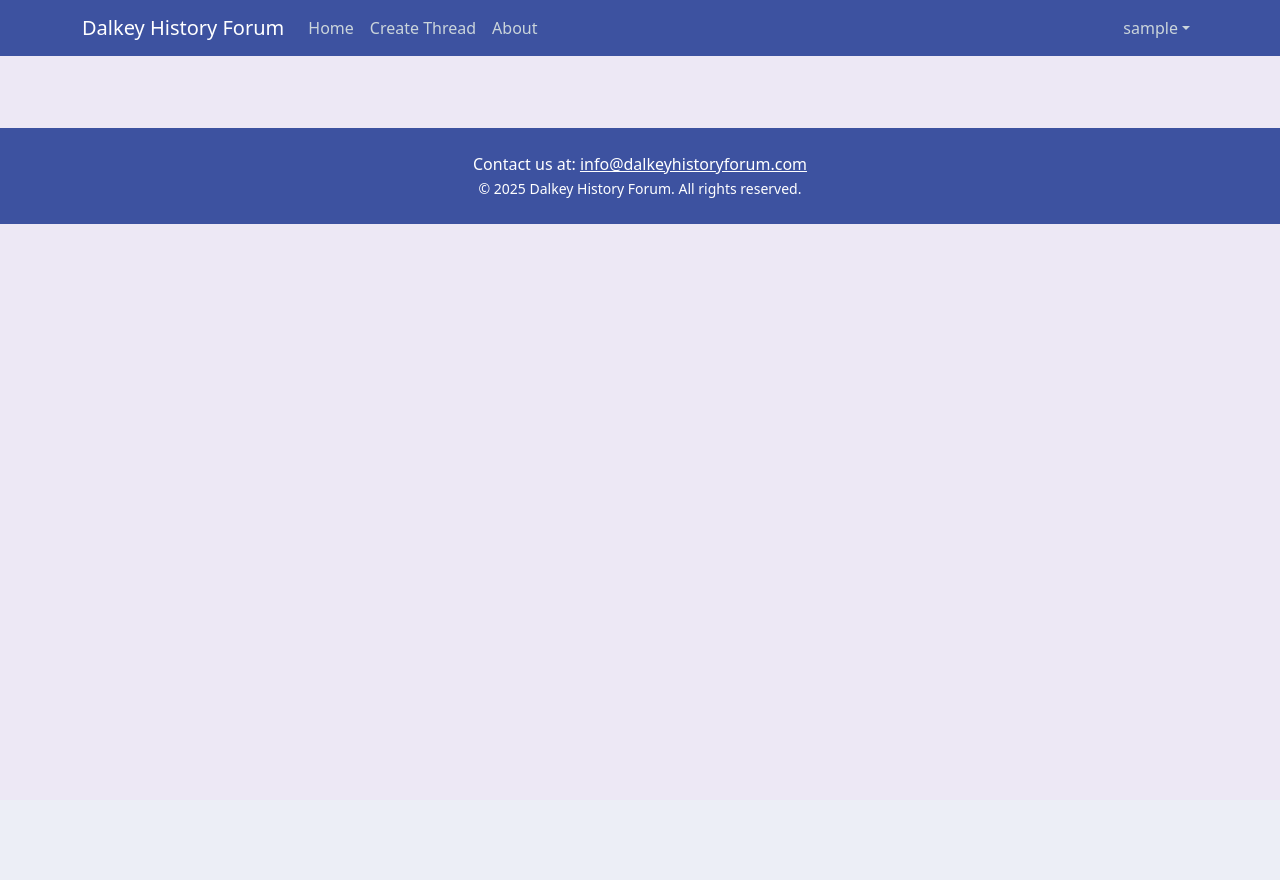
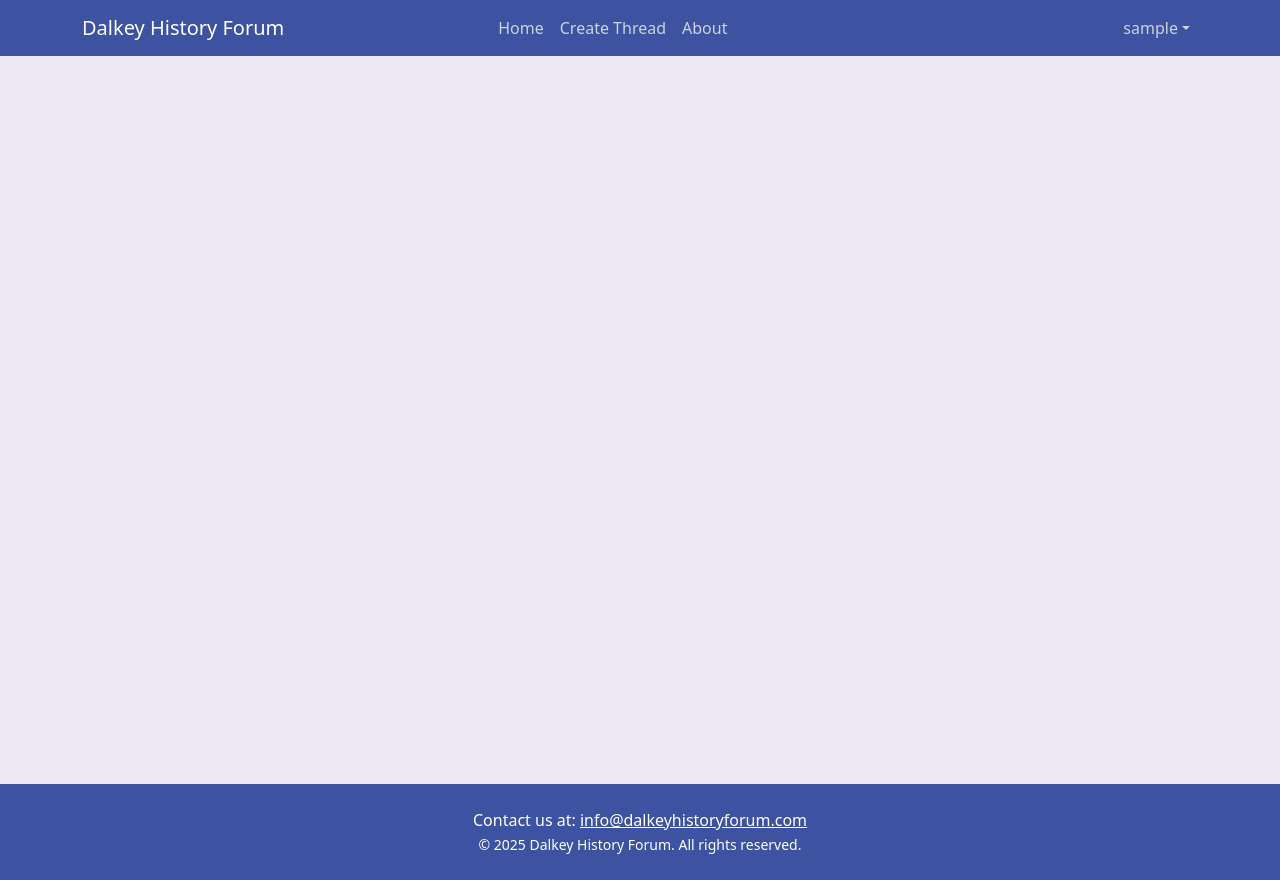
Before and after one commit to amyhastings/dalkeyhistoryforum, a Django app: page / in a window 1280 px wide. Before the commit the page ends 224 px from the top, so only its background shows below. Run offline with Django 4.2, Linux system fonts and the light colour scheme; the visitor is signed in with stand-in values (Sample User, id 1); data that the repository does not hold is empty.

Commit message:
Changes to styling including amendments to nav and footer, addition of favicon

```diff
--- a/dalkeyhistoryforum/forum/static/forum/main.css
+++ b/dalkeyhistoryforum/forum/static/forum/css/main.css
@@ -107,16 +107,3 @@ ul {
 .account-heading {
   font-size: 2.5rem;
 }
-
-.navbar-nav .form-inline {
-    display: inline-block;
-    margin: 0;
-    padding: 0;
-}
-
-.navbar-nav .form-inline .btn {
-    padding: 0;
-    margin: 0;
-    color: #fff;
-    text-decoration: none;
-}
--- a/dalkeyhistoryforum/forum/templates/forum/base.html
+++ b/dalkeyhistoryforum/forum/templates/forum/base.html
@@ -7,7 +7,8 @@
 
     <!-- Bootstrap CSS -->
     <link href="https://cdn.jsdelivr.net/npm/bootstrap@5.0.2/dist/css/bootstrap.min.css" rel="stylesheet" integrity="sha384-EVSTQN3/azprG1Anm3QDgpJLIm9Nao0Yz1ztcQTwFspd3yD65VohhpuuCOmLASjC" crossorigin="anonymous" />
-    <link rel="stylesheet" type="text/css" href="{% static 'forum/main.css' %}">
+    <link rel="icon" href="{% static 'forum/images/favicon.ico' %}" type="image/x-icon">
+    <link rel="stylesheet" type="text/css" href="{% static 'forum/css/main.css' %}">
 
     {% if title %}
       <title>Dalkey History Forum - {{ title }}</title>
@@ -15,14 +16,16 @@
       <title>Dalkey History Forum</title>
     {% endif %}
   </head>
-  <body>
+  <body class="d-flex flex-column min-vh-100">
     <header class="site-header">
       <nav class="navbar navbar-expand-md navbar-dark bg-blue fixed-top">
         <div class="container">
           <a class="navbar-brand mr-4" href="{% url 'forum-home' %}">Dalkey History Forum</a>
-          <button class="navbar-toggler" type="button" data-toggle="collapse" data-bs-target="#navbarToggle" aria-controls="navbarToggle" aria-expanded="false" aria-label="Toggle navigation"><span class="navbar-toggler-icon"></span></button>
-          <div class="collapse navbar-collapse" id="navbarToggle">
-            <div class="navbar-nav d-flex justify-content-center">
+          <button class="navbar-toggler" type="button" data-bs-toggle="collapse" data-bs-target="#collapsibleNavbar">
+            <span class="navbar-toggler-icon"></span>
+          </button>
+          <div class="collapse navbar-collapse" id="collapsibleNavbar">
+            <div class="navbar-nav mx-auto">
               <a class="nav-item nav-link" href="{% url 'forum-home' %}">Home</a>
               <a class="nav-item nav-link" href="{% url 'thread-create' %}">Create Thread</a>
               <a class="nav-item nav-link" href="{% url 'forum-about' %}">About</a>
@@ -53,7 +56,7 @@
       </nav>
     </header>
 
-    <main role="main" class="container">
+    <main role="main" class="container flex-grow-1">
       <div class="row">
         <div class="col-md-8 mx-auto">
           {% if messages %}
```
Also changed, not shown: dalkeyhistoryforum/forum/static/forum/images/favicon.ico (added).
